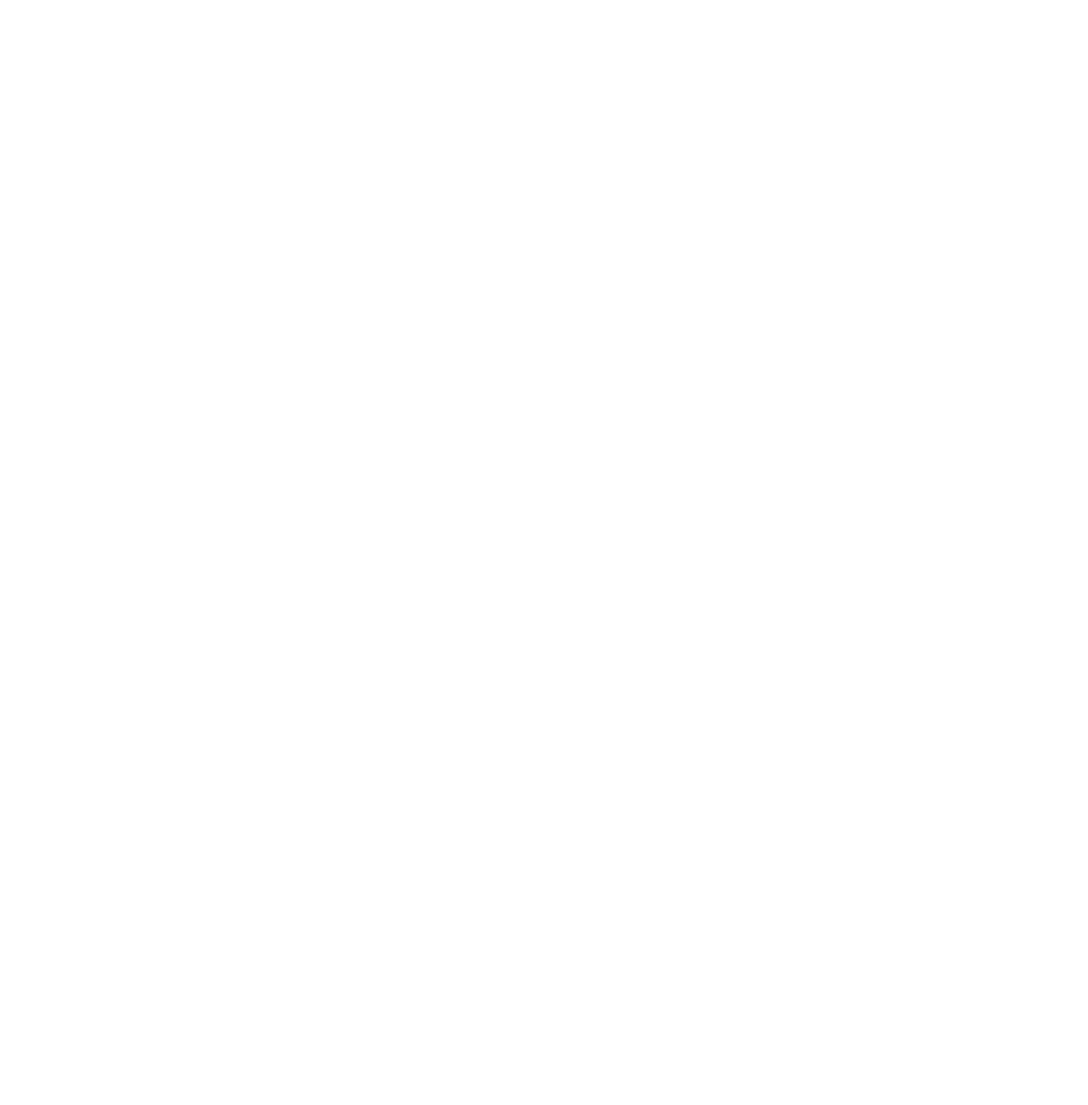
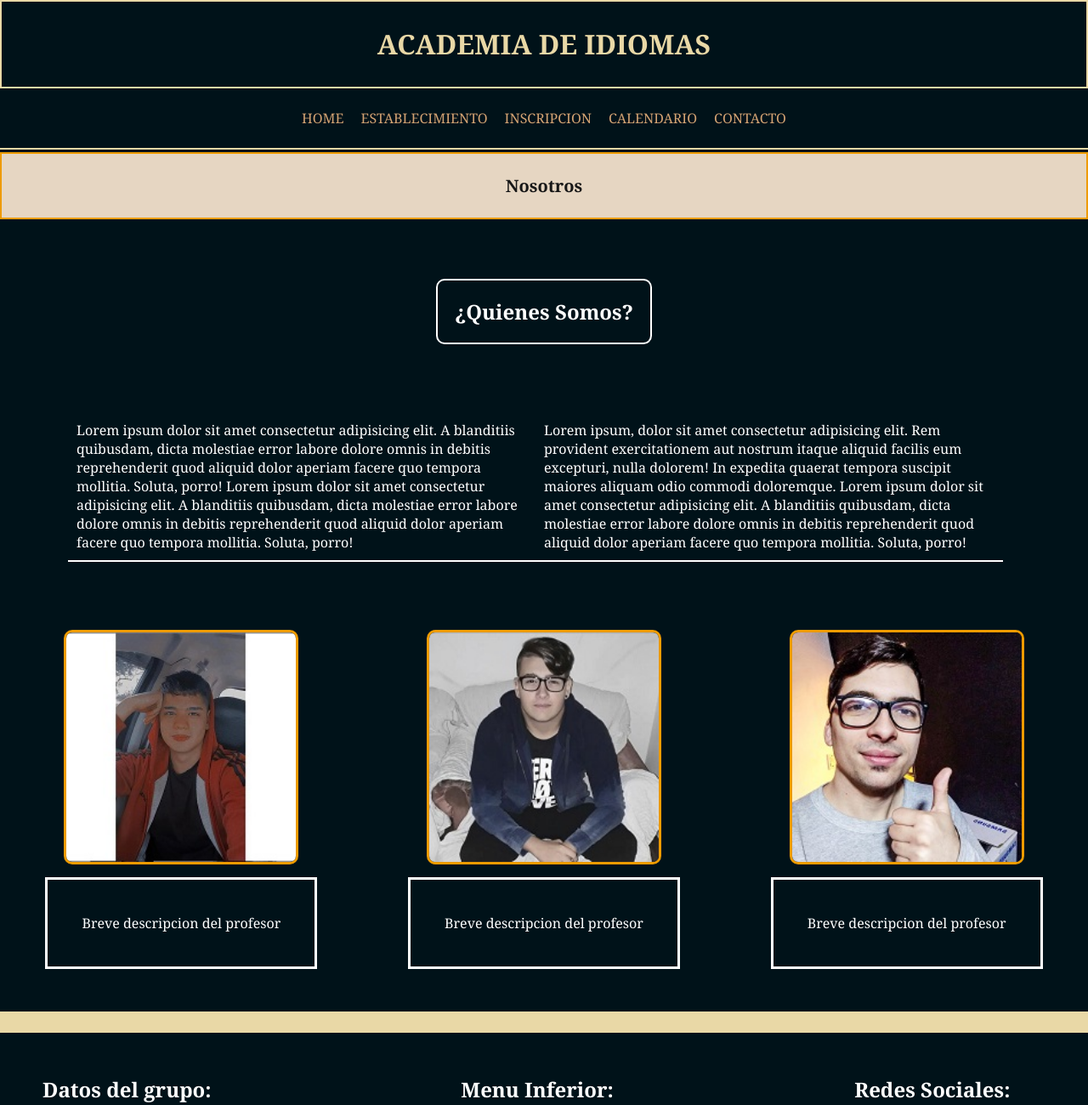
Before and after one commit to unuusual/proyectoWeb, a plain HTML site: page 6- nosotros.html in a window 1280 px wide. Shown: the top 1300 px of the page at 85% size. Before the commit the page ends 800 px from the top, so only its background shows below. Drawn offline with Linux system fonts and the light colour scheme.

Commit message:
agregacion de nosotros

```diff
--- a/6- nosotros.html
+++ b/6- nosotros.html
@@ -0,0 +1,100 @@
+<!DOCTYPE html>
+<html lang="en">
+<head>
+    <meta charset="UTF-8">
+    <meta http-equiv="X-UA-Compatible" content="IE=edge">
+    <meta name="viewport" content="width=device-width, initial-scale=1.0">
+    <link rel="stylesheet" href="css/8- nosotros.css">
+    <title>Nosotros</title>
+</head>
+<body>
+    <header>
+        <div id="titulo">
+            <h1>ACADEMIA DE IDIOMAS</h1>
+        </div>
+
+        <nav id="menu">
+            <ul>
+                <li><a href="1- index.html">HOME</a></li>
+                <li><a href="4- establecimientos.html">ESTABLECIMIENTO</a></li>
+                <li><a href="2- inscripcion.html">INSCRIPCION</a></li>
+                <li><a href="3- calendarios-de-cursos.html">CALENDARIO</a></li>
+                <li><a href="7- contacto.html">CONTACTO</a></li>
+            </ul>
+        </nav>
+    </header>
+
+    <body>
+        <h2 id="h2Nosotros">Nosotros</h2>
+        <div id="h2QuienSomos">
+            <h2>¿Quienes Somos?</h2>
+        </div>
+        <section id="contenedor2Divs">
+            <div id="primeraCaja">
+                <p>Lorem ipsum dolor sit amet consectetur adipisicing elit. A blanditiis quibusdam, dicta molestiae error labore dolore omnis in debitis reprehenderit quod aliquid dolor aperiam facere quo tempora mollitia. Soluta, porro!
+                 Lorem ipsum dolor sit amet consectetur adipisicing elit. A blanditiis quibusdam, dicta molestiae error labore dolore omnis in debitis reprehenderit quod aliquid dolor aperiam facere quo tempora mollitia. Soluta, porro!
+
+                </p>
+            </div>
+            <div id="segundaCaja">
+                <p>Lorem ipsum, dolor sit amet consectetur adipisicing elit. Rem provident exercitationem aut nostrum itaque aliquid facilis eum excepturi, nulla dolorem! In expedita quaerat tempora suscipit maiores aliquam odio commodi doloremque.
+                 Lorem ipsum dolor sit amet consectetur adipisicing elit. A blanditiis quibusdam, dicta molestiae error labore dolore omnis in debitis reprehenderit quod aliquid dolor aperiam facere quo tempora mollitia. Soluta, porro!
+                </p>
+            </div>
+        </section>
+
+        <div id="imagenesNosotros">
+            <div><img src="css/imagenes/alan.jpeg" alt=""></div>
+            <div><img src="css/imagenes/lauty.jpeg" alt=""></div>
+            <div><img src="css/imagenes/agus.jpg" alt=""></div>
+        </div>
+
+        <section id="abajoImagenes">
+            <div><p>Breve descripcion del profesor</p></div>
+            <div><p>Breve descripcion del profesor</p></div>
+            <div><p>Breve descripcion del profesor</p></div>
+        </section>
+    </body>
+
+    <footer>
+        <section id="footer">
+            <article>
+                <h2>Datos del grupo:</h2>
+                <div>
+                    <p>Argañaraz Alan - 43873058</p>
+                    <p>Rossello Agustin - 40644191</p>
+                    <p>Saez Lautaro - 43080995</p>
+                </div>
+
+            </article>
+            <article>
+                <h2>Menu Inferior:</h2>
+                <div id="cajita">
+                    <a href="1- index.html">
+                        <p>Home</p>
+                    </a>
+                    <a href="4- establecimientos.html">
+                        <p>Establecimiento</p>
+                    </a>
+                    <a href="2- inscripcion.html">
+                        <p>Inscripcion</p>
+                    </a>
+                    <a href="3- calendarios-de-cursos.html">
+                        <p>Calendario</p>
+                    </a>
+                    <a href="7- contacto.html">
+                        <p>Contacto</p>
+                    </a>
+                </div>
+
+            </article>
+            <article id="redes-sociales">
+                <h2>Redes Sociales:</h2>
+                <a href="#"><img src="css/imagenes/icons8-facebook-384.png" alt="faceboook"></a>
+                <a href="#"><img src="css/imagenes/icons8-instagram-384.png" alt="instagram"></a>
+                <a href="#"><img src="css/imagenes/icons8-whatsapp-384.png" alt="whatsapp"></a>
+            </article>
+        </section>
+    </footer>
+</body>
+</html>
--- /dev/null
+++ b/css/8- nosotros.css
@@ -0,0 +1,195 @@
+*{
+    padding: 0px;
+    margin: 0px;
+}
+
+body{
+    font-family: Georgia, 'Times New Roman', Times, serif;
+    background: #001219;
+}
+
+#titulo{
+    display: flex;
+    justify-content: center;
+    background: #001219;
+    color: #e9d8a6;
+    text-align: center;
+    line-height: 100px;
+    margin-top: 0px;
+    border: 2px solid #e9d8a6;
+}
+
+#menu ul{
+    display: flex;
+    justify-content: center;
+    background: #001219;
+    border-bottom: 2px solid #e9d8a6;
+}
+
+#menu ul li{
+    display: block;
+    line-height: 50px;
+    margin: 10px;
+
+
+}
+
+#menu ul li a{
+    text-decoration: none;
+    color: #d4a373;
+}
+
+#menu ul li a:hover{
+    border-radius: 5px;
+    color: black;
+    background-color: #e9d8a6;
+    padding: 7px;
+    transition: 300ms;
+
+}
+
+
+
+#h2Nosotros{
+    display: flex;
+    justify-content: center;
+    line-height: 75px;
+    font-family: Georgia, 'Times New Roman', Times, serif;
+    color: #171717;
+    border: 2px solid #ee9b00;
+    background: #e6d6c2;
+    font-size: 20px;
+    margin-top: 3px;
+}
+
+#h2QuienSomos{
+    display: flex;
+    justify-content: center;
+}
+
+#h2QuienSomos h2{
+    color: white;
+    margin-top: 70px;
+    border: 2px solid white;
+    border-radius: 10px;
+    padding: 20px;
+}
+
+#h2QuienSomos h2:hover{
+    transition: 300ms;
+    background-color: #e9d8a6;
+    border: 2px solid orange;
+    color: black;
+}
+
+#contenedor2Divs{
+    display: flex;
+    padding: 80px;
+}
+
+#primeraCaja p{
+    color: white;
+    border-bottom: 2px solid white;
+    padding: 10px;
+}
+
+#segundaCaja p{
+    color: white;
+    border-bottom: 2px solid white;
+    padding: 10px;
+}
+
+#contenedor2Divs #primeraCaja{
+    width: calc(50% - 10px);
+
+}
+
+#contenedor2Divs #segundaCaja{
+    width: calc(50% - 10px);
+}
+
+#imagenesNosotros img{
+    width: 270px;
+    height: 270px;
+    border: 3px solid #ee9b00;
+    border-radius: 10px;
+}
+
+#imagenesNosotros{
+    display: flex;
+    justify-content: space-around;
+}
+
+#abajoImagenes{
+    display: flex;
+    justify-content: space-around;
+}
+
+#abajoImagenes p{
+    color: white;
+    border: 3px solid white;
+    padding: 40px;
+    margin-bottom: 50px;
+    margin-top: 10px;
+}
+
+#abajoImagenes p:hover{
+    transition: 300ms;
+    background-color: #e9d8a6;
+    border: 3px solid orange;
+    color: black;
+}
+
+
+
+
+
+
+
+
+
+footer #footer{
+    display: flex;
+    justify-content: space-between;
+    background: #001219;
+    padding: 50px;
+    color: #adb5bd;
+    border-top: 25px solid #e9d8a6;
+}
+
+#cajita a{
+    text-decoration: none;
+    color: #adb5bd;
+}
+
+#cajita a:hover{
+    color: white;
+}
+
+#footer h2{
+    color: white;
+}
+
+#footer div{
+    margin-top: 30px;
+}
+
+#footer p{
+    margin-top: 5px;
+}
+
+#redes-sociales a img{
+    display: inline;
+    border-radius: 50%;
+    margin-left: 20px;
+    margin-top: 20px;
+    border: 1px solid white;
+    background: #e9d8a6;
+    width: 30px;
+    height: 30px;
+}
+
+#redes-sociales a img:hover{
+    transition: 300ms;
+    background: white;
+}
```
Also changed, not shown: 1- index.html (+1 -1 lines), css/imagenes/agus.jpg (added), css/imagenes/alan.jpeg (added), css/imagenes/caca.png (deleted), css/imagenes/caca2.jpg (deleted), css/imagenes/lauty.jpeg (added), 1 other file.
